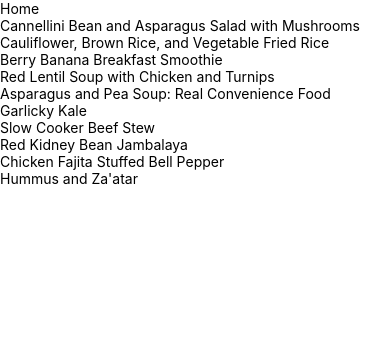
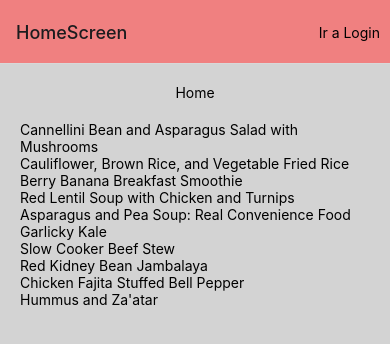
Before and after one commit to nicoalspereira/tp-7, a React Native app: screen /HomeScreen in a window 390 px wide. Shown: the top 344 px of the page. Built offline with nearby package versions, Linux system fonts and the light colour scheme.

Commit message:
navigator

```diff
--- a/App.js
+++ b/App.js
@@ -1,9 +1,42 @@
-import { StatusBar } from 'expo-status-bar';
-import { StyleSheet, Text, View } from 'react-native';
-import Home from './src/pages/Home';
+import { StyleSheet, Text, View, TouchableOpacity } from 'react-native';
+import { NavigationContainer } from '@react-navigation/native'
+import { createNativeStackNavigator } from '@react-navigation/native-stack'
+import Home from './src/screens/Home';
+import Login from './src/screens/Login';
+
+const Stack = createNativeStackNavigator()
 
 export default function App() {
   return (
-    <Home />
+    <NavigationContainer>
+      <Stack.Navigator>
+        <Stack.Screen name='HomeScreen' component={Home}
+          options={({navigation}) => ({
+            title: "HomeScreen",
+            headerStyle: {
+              backgroundColor: 'lightcoral'
+            },
+            headerRight: () => (
+              <TouchableOpacity onPress={() => navigation.navigate('LoginScreen')}>
+                <Text style={styles.headerRight}>Ir a Login</Text>
+              </TouchableOpacity>
+            )
+        })} />
+        <Stack.Screen name='LoginScreen' component={Login}
+          options={() => ({
+            title: "LoginScreen",
+            headerStyle: {
+              backgroundColor: 'lightblue'
+            }
+          })}
+        />
+      </Stack.Navigator>
+    </NavigationContainer>
   );
 }
+
+const styles = StyleSheet.create({
+  headerRight: {
+    padding: 10,
+  }
+})
--- a/package.json
+++ b/package.json
@@ -10,14 +10,16 @@
   },
   "dependencies": {
     "@expo/webpack-config": "^19.0.0",
+    "@react-navigation/native": "^6.1.8",
+    "@react-navigation/native-stack": "^6.9.14",
+    "@types/react": "~18.2.14",
     "expo": "~49.0.11",
     "expo-status-bar": "~1.6.0",
     "react": "18.2.0",
     "react-dom": "18.2.0",
     "react-native": "0.72.4",
     "react-native-web": "~0.19.6",
-    "typescript": "^5.1.3",
-    "@types/react": "~18.2.14"
+    "typescript": "^5.1.3"
   },
   "devDependencies": {
     "@babel/core": "^7.20.0"
--- /dev/null
+++ b/src/components/Layout.js
@@ -0,0 +1,26 @@
+import { View, StyleSheet } from 'react-native'
+// import React from 'react'
+// import { StatusBar } from 'expo-status-bar'
+
+const Layout = ({children}) => {
+
+    return (
+        <View style={styles.container}>
+            {/* <StatusBar backgroundColor='#ffffff'/> */}
+            {children}
+        </View>
+    )
+}
+
+const styles = StyleSheet.create({
+    container: {
+        backgroundColor: 'lightgrey',
+        padding: 20,
+        flex: 1,
+        alignItems: "center",
+        gap: 20,
+    }
+})
+
+
+export default Layout
--- a/src/pages/Home.js
+++ b/src/screens/Home.js
@@ -2,6 +2,7 @@ import { FlatList, StyleSheet, Text, View } from 'react-native';
 import Plato from '../components/Plato'
 import { useEffect, useRef, useState } from 'react'
 import useFetch from '../hooks/useFetch';
+import Layout from '../components/Layout';
 
 const Home = () => {
     const [listaPlatos, setListaPlatos] = useState([])
@@ -28,14 +29,14 @@ const Home = () => {
     }, [busqueda])
 
     return (
-        <View>
+        <Layout>
             <Text>Home</Text>
             <FlatList
               data={platosFiltrados}
               renderItem={({ item }) => <Text>{item.title}</Text>}
               keyExtractor={item => item.id}
             />
-        </View>
+        </Layout>
     )
 }
 
@@ -46,6 +47,6 @@ const styles = StyleSheet.create({
         alignItems: 'center',
         justifyContent: 'center',
     },
-});
+})
 
 export default Home
--- /dev/null
+++ b/src/screens/Login.js
@@ -0,0 +1,22 @@
+import { StyleSheet, Text, View } from 'react-native'
+import Layout from '../components/Layout';
+
+const Login = () => {
+
+    return (
+        <Layout>
+            <Text>LOGIN</Text>
+        </Layout>
+    )
+}
+
+const styles = StyleSheet.create({
+    container: {
+        flex: 1,
+        backgroundColor: '#fff',
+        alignItems: 'center',
+        justifyContent: 'center',
+    },
+})
+
+export default Login
```
Also changed, not shown: 1 other file (tests, documents, lock files or other folders).
